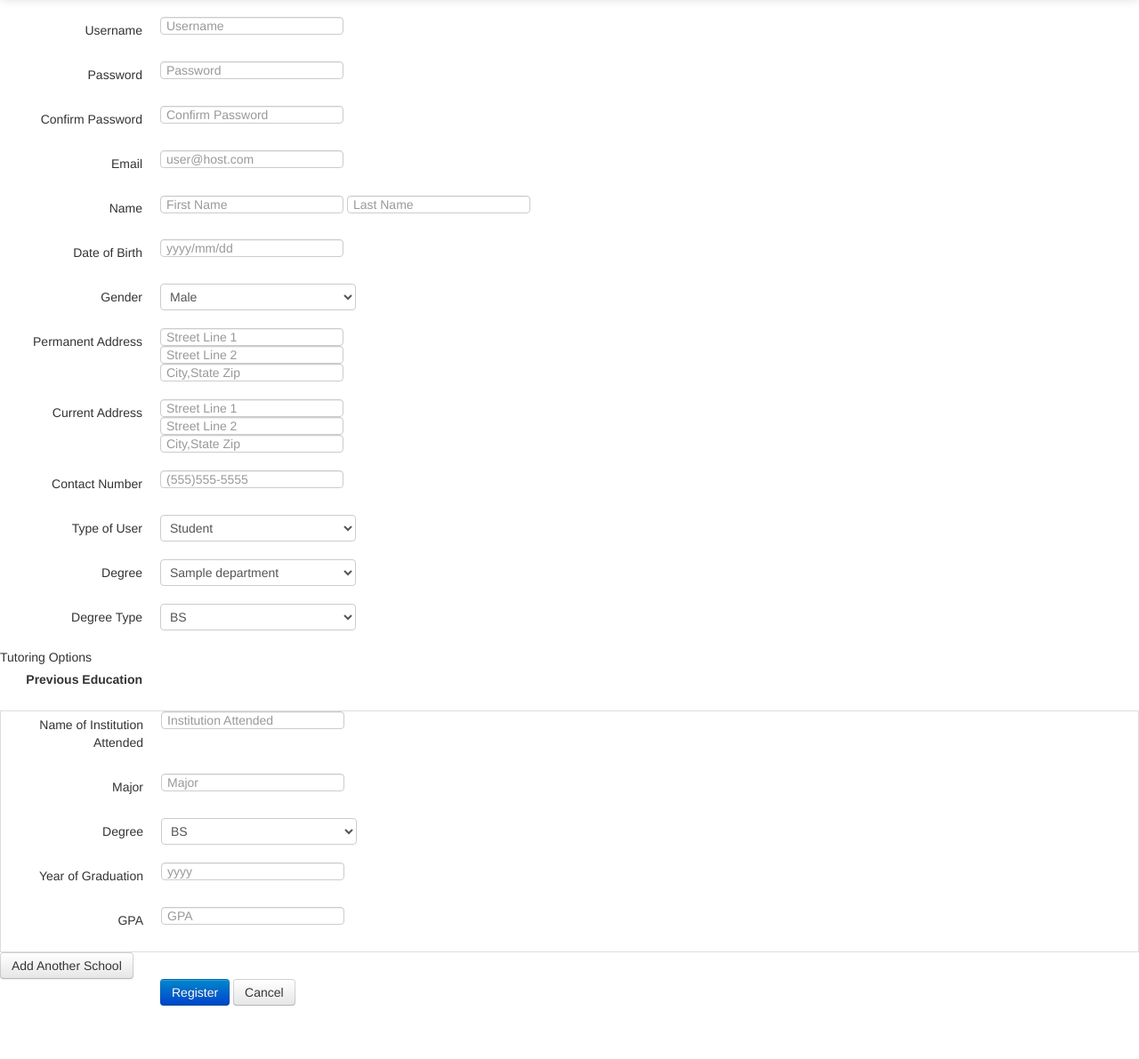
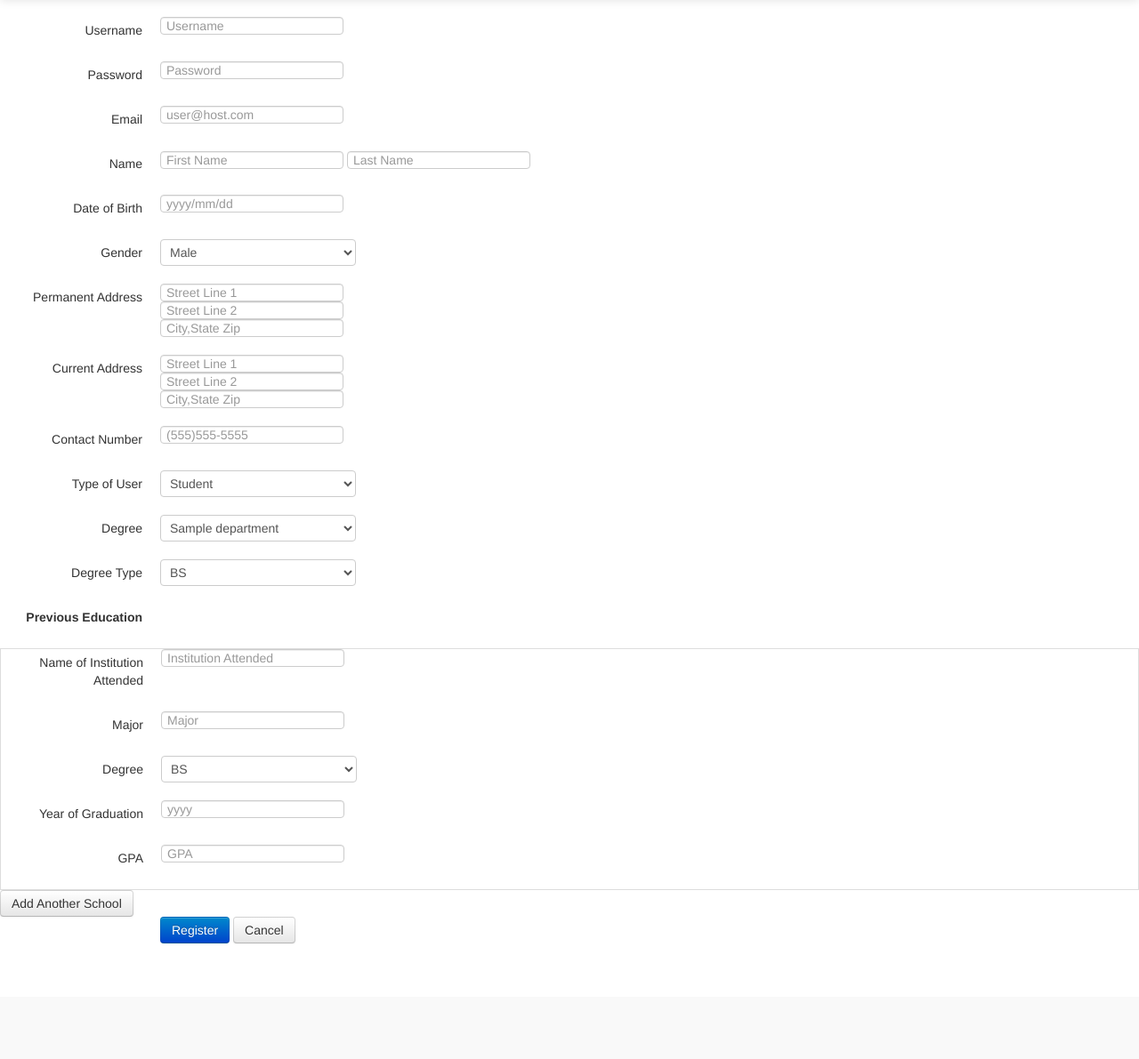
Before and after one commit to t-mart/gtport, a PHP site: page /create_account.php in a window 1280 px wide. Shown: the part 41-1232 px from the top of the page at 89% size. After the commit the page ends 1102 px from the top, so only its background shows below. Run offline with PHP 8.4, Linux system fonts and the light colour scheme; tables that the repository leaves empty or names only in its code hold one stand-in row (values such as "Sample post"); some libraries are stand-ins or nearby versions.

Commit message:
create_account working

```diff
--- a/create_account.php
+++ b/create_account.php
@@ -54,8 +54,6 @@ function handleForm(){
 					die('Error: '.mysql_error());
 			}
 		}
-		//tutoring
-
 	}else{ //FACULTY QUERY
 		$faculty_query = "INSERT INTO faculty (user_id,department_id,position) VALUES (".$user_id.",".$_POST['faculty_department'].",'".$_POST['faculty_position']."');";
 		echo "faculty_query: ".$faculty_query."\n";
--- a/create_account/create_account_form.php
+++ b/create_account/create_account_form.php
@@ -30,12 +30,6 @@
 				<label class="control-label" for="password">Password</label>
 				<div class="controls">
 					<input type="password" name="password" placeholder="Password">
-				</div>
-			</div>
-			<div class="control-group">
-				<label class="control-label" for="confirm_password">Confirm Password</label>
-				<div class="controls">
-					<input type="password" name="confirm_password" placeholder="Confirm Password">
 				</div>
 			</div>
 			<div class="control-group">
@@ -120,7 +114,6 @@
 						</select>
 					</div>
 				</div>
-				<div>Tutoring Options</div>
 				<div class="control-group">
 					<label class="control-label" for="previous_education"><b>Previous Education</b></label>
 				</div>
```
